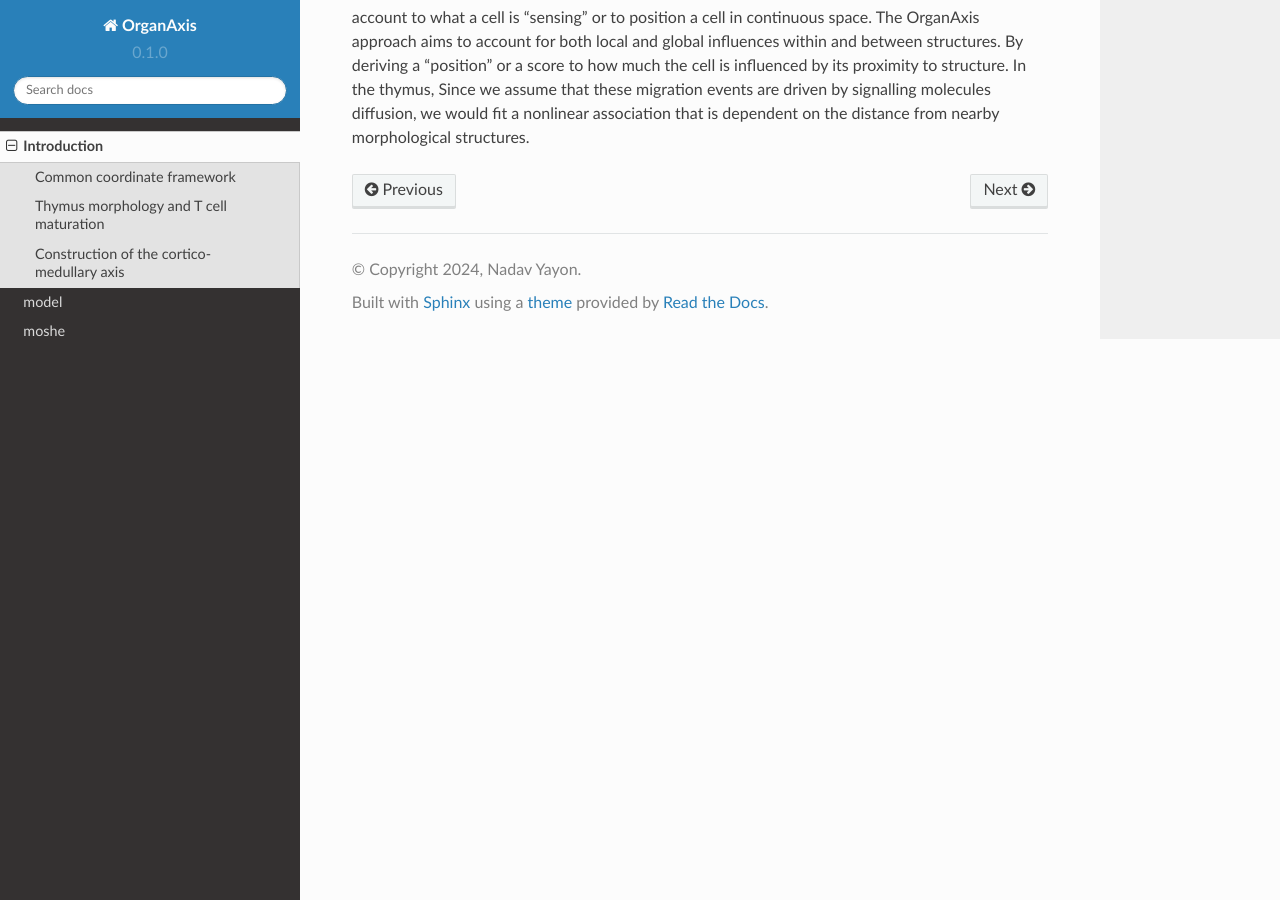
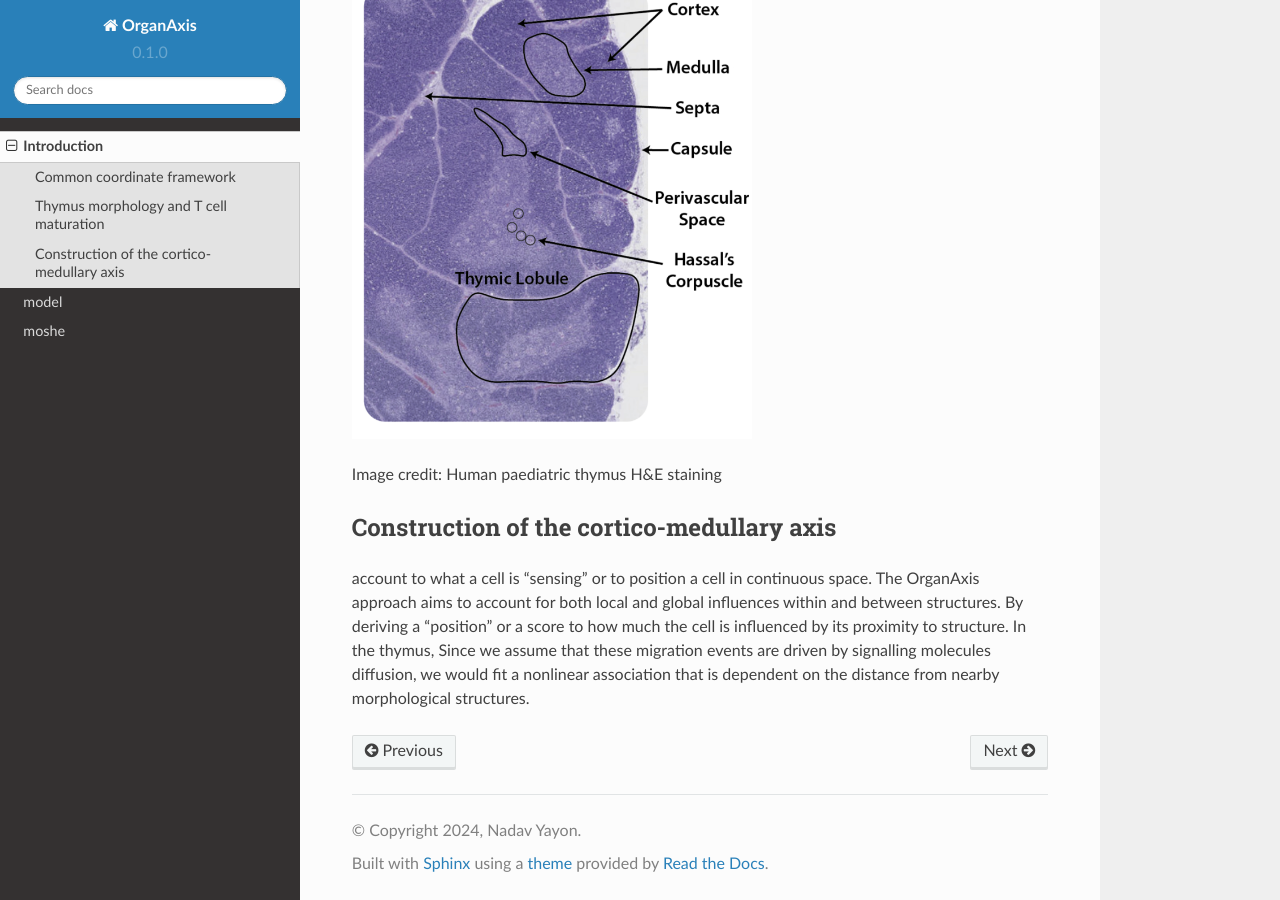
Before and after one commit to nadavyayon/organ_axis_tutorial, a Sphinx documentation site: the page built from docs/source/introduction.rst, in a window 1280 px wide and 900 px high, scrolled down 1393 px. Built offline with Sphinx 7.4.7 and the Read the Docs theme 2.0.0, drawn with Linux system fonts in a browser that asks for light colours.

Commit message:
Update introduction.rst

```diff
--- a/docs/source/introduction.rst
+++ b/docs/source/introduction.rst
@@ -19,6 +19,10 @@ Hence, In an attempt to capture a CCF for the thymus, we aimed to  mode the majo
   :width: 400
 Image credit: partially created with BioRender
 
+.. image:: morphology_paed.PNG
+  :width: 400
+Image credit: Human paediatric thymus H&E staining
+
 Construction of the cortico-medullary axis
 --------------
 account to what a cell is "sensing" or to position a cell in continuous space. The OrganAxis approach aims to account for both local and global influences within and between structures. By deriving a "position" or a score to how much the cell is influenced by its proximity to structure. In the thymus, Since we assume that these migration events are driven by signalling molecules diffusion, we would fit a nonlinear association that is dependent on the distance from nearby morphological structures.
```
